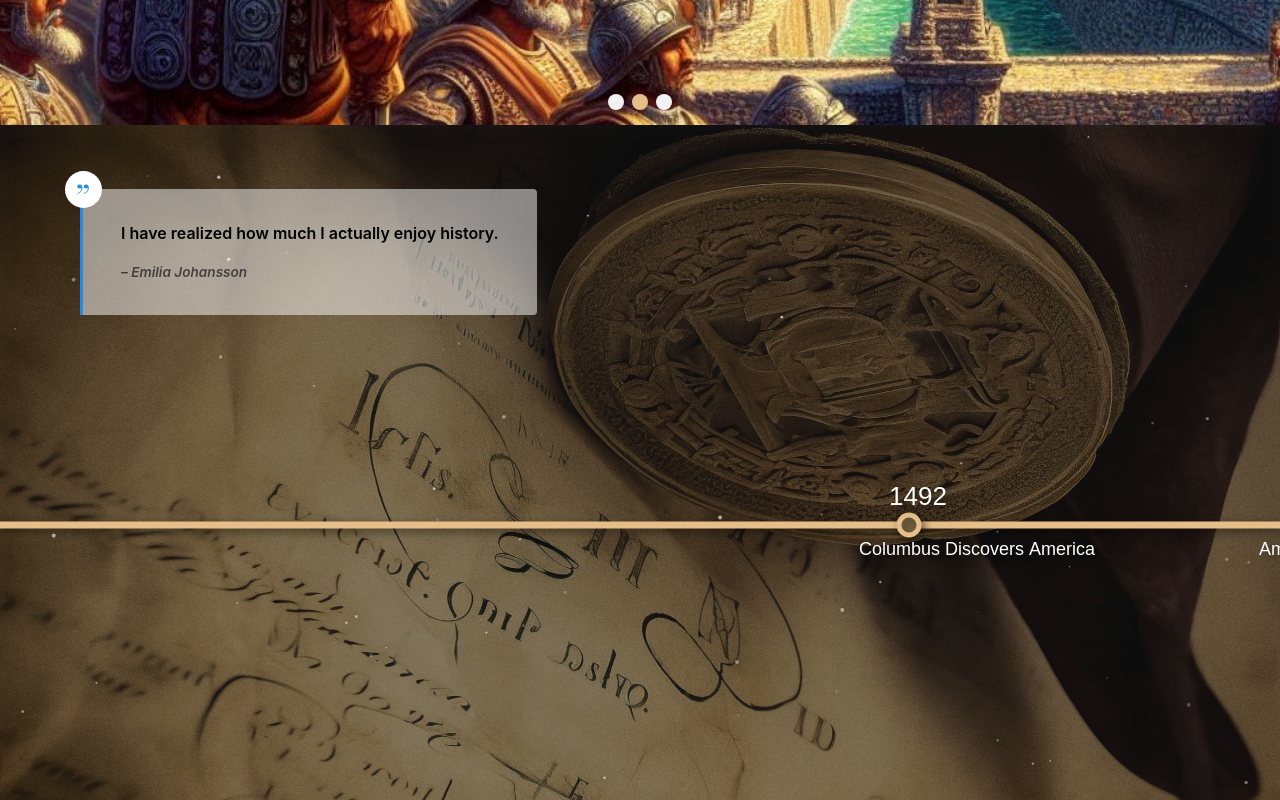
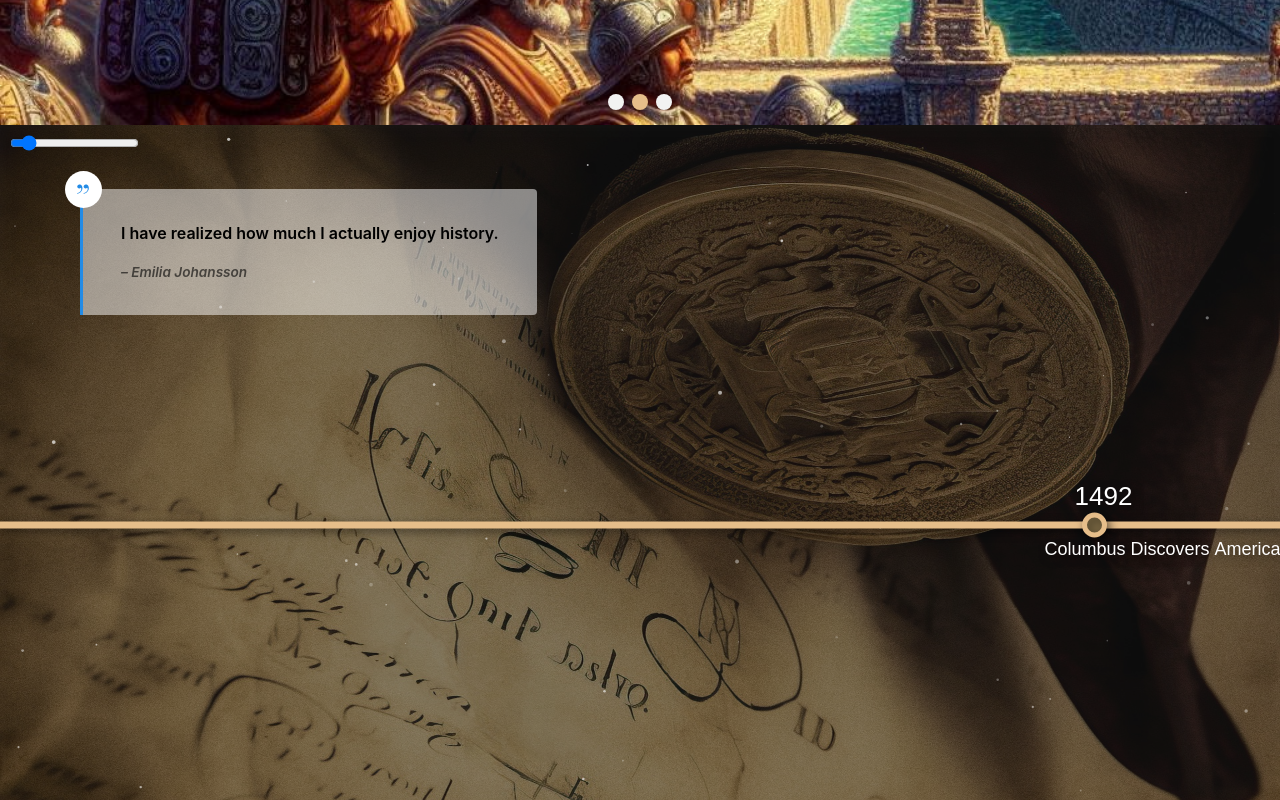
Before and after one commit to Isebring/Emilia-s-Summative-Assessment, a React (Vite) app: page / in a window 1280 px wide. Shown: the part 920-1720 px from the top of the page. Built offline with nearby package versions, Linux system fonts and the light colour scheme.

Commit message:
update timeline

```diff
--- a/src/components/Footer.tsx
+++ b/src/components/Footer.tsx
@@ -37,7 +37,7 @@ export function Footer() {
 
   return (
     <footer>
-      <NavLink to={"/"}>
+      <NavLink to={"/"} onClick={() => window.scrollTo(0, 0)}>
         <Image src={logo} mt="xs" alt="Emilia logo" w={140} />
       </NavLink>
 
--- a/src/components/Timeline.tsx
+++ b/src/components/Timeline.tsx
@@ -1,4 +1,4 @@
-import React, { useEffect, useRef } from "react";
+import React, { useEffect, useRef, useState } from "react";
 import parchmentTexture from "../assets/imgs/parchment2.jpg";
 import Quote from "./BlockQuote"; // Import your Quote component
 
@@ -13,6 +13,7 @@ interface Particle {
 const HistoricalTimeline: React.FC = () => {
   const canvasRef = useRef<HTMLCanvasElement | null>(null);
   const backgroundImage = new Image();
+  const [speed, setSpeed] = useState(0.5);
 
   useEffect(() => {
     const canvas = canvasRef.current;
@@ -25,7 +26,6 @@ const HistoricalTimeline: React.FC = () => {
     canvas.height = window.innerHeight * (window.innerWidth < 768 ? 0.8 : 1);
 
     let scrollPosition = 0;
-    const speed = 1;
     const particleCount = window.innerWidth < 768 ? 50 : 100;
     const particles: Particle[] = [];
 
@@ -37,13 +37,13 @@ const HistoricalTimeline: React.FC = () => {
       { year: "1989", description: "Fall of the Berlin Wall" },
     ];
 
-    // Load the parchment texture
     backgroundImage.src = parchmentTexture;
     backgroundImage.onload = () => {
       animate();
     };
 
     function initParticles() {
+      particles.length = 0;
       for (let i = 0; i < particleCount; i++) {
         particles.push({
           x: Math.random() * canvas!.width,
@@ -56,7 +56,7 @@ const HistoricalTimeline: React.FC = () => {
     }
 
     function drawParticles() {
-      particles.forEach((particle: any) => {
+      particles.forEach((particle) => {
         ctx!.beginPath();
         ctx!.arc(
           particle.x,
@@ -69,7 +69,8 @@ const HistoricalTimeline: React.FC = () => {
         ctx!.fillStyle = `rgba(255, 255, 255, ${particle.opacity})`;
         ctx!.fill();
 
-        particle.y += particle.speed;
+        particle.y += particle.speed * speed;
+
         if (particle.y > canvas!.height) {
           particle.y = 0;
           particle.x = Math.random() * canvas!.width;
@@ -136,11 +137,12 @@ const HistoricalTimeline: React.FC = () => {
     const handleResize = () => {
       canvas.width = window.innerWidth;
       canvas.height = window.innerHeight;
+      initParticles();
     };
     window.addEventListener("resize", handleResize);
 
     return () => window.removeEventListener("resize", handleResize);
-  }, []);
+  }, [speed]);
 
   return (
     <div style={{ position: "relative", width: "100%", height: "100vh" }}>
@@ -162,6 +164,20 @@ const HistoricalTimeline: React.FC = () => {
           backgroundColor: "#222",
         }}
       />
+      <input
+        type="range"
+        min="0"
+        max="5"
+        step="0.1"
+        value={speed}
+        onChange={(e) => setSpeed(parseFloat(e.target.value))}
+        style={{
+          position: "absolute",
+          top: "10px",
+          left: "10px",
+          zIndex: 20,
+        }}
+      />
     </div>
   );
 };
```
